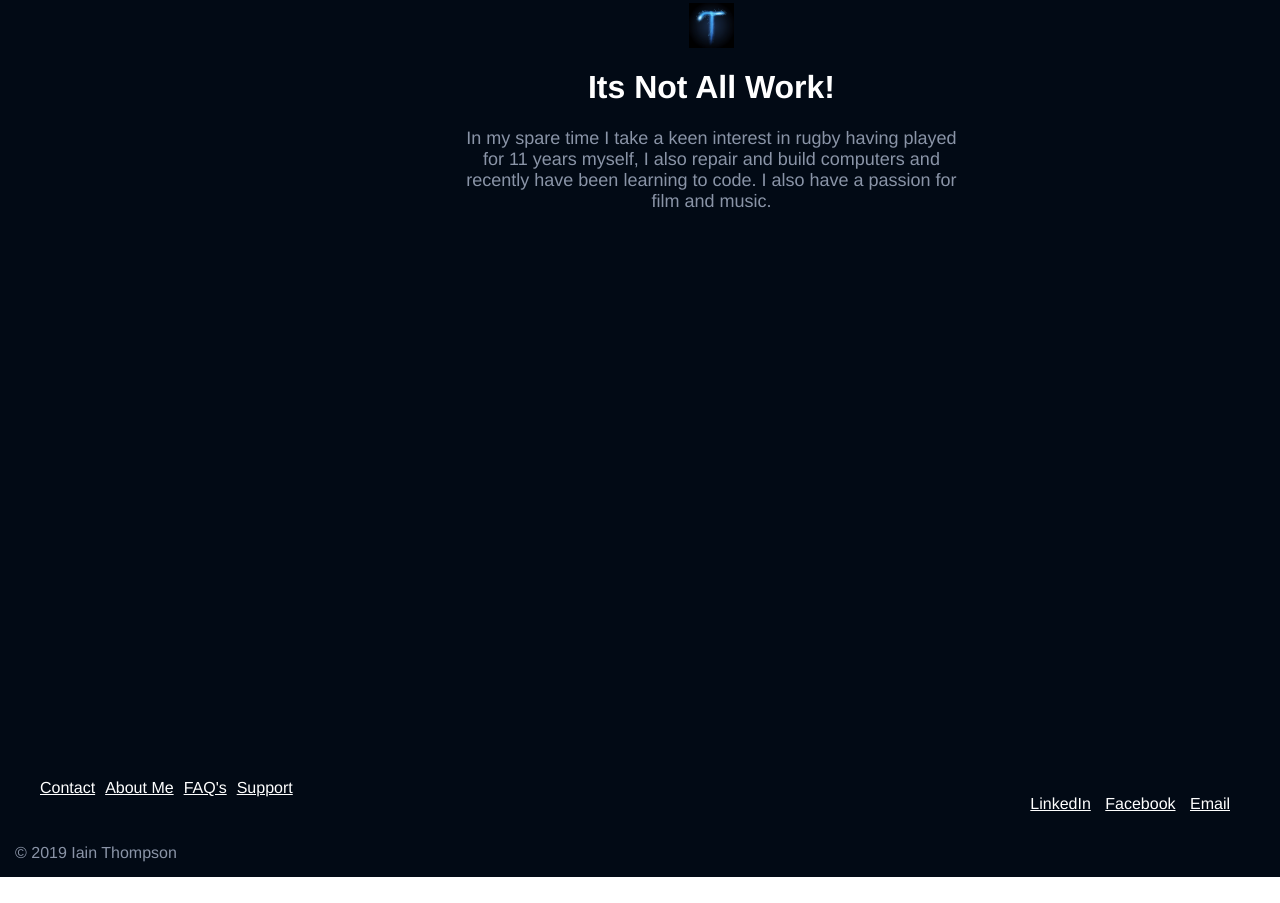
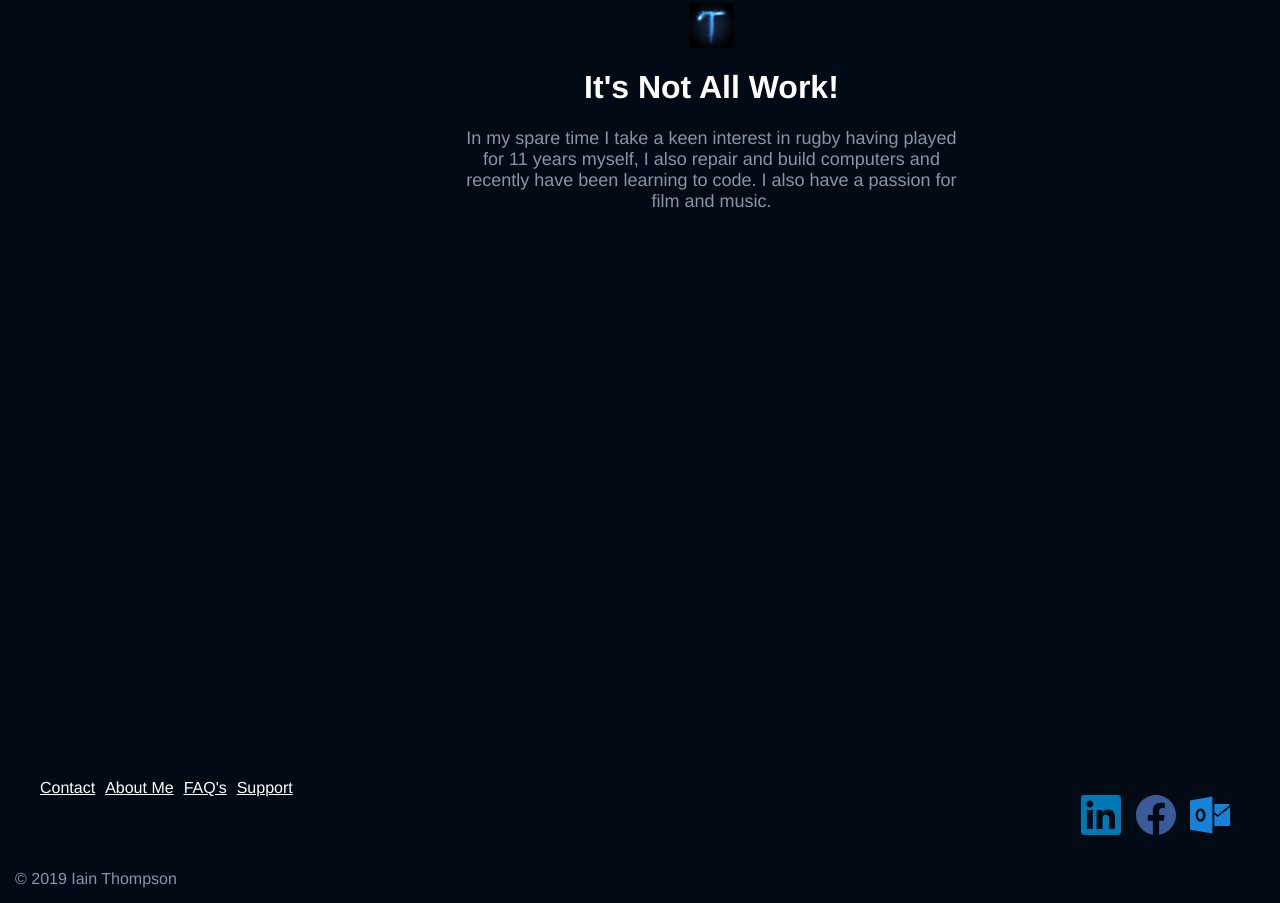
Before and after one commit to IainThompson/Home-Page, a website: page index.html in a window 1280 px wide. Shown: the part 1621-2524 px from the top of the page. Before the commit the page ends 2498 px from the top, so only its background shows below. Drawn offline with Linux system fonts and the light colour scheme.

Commit message:
whoopdedoo bazil

```diff
--- a/index.html
+++ b/index.html
@@ -62,7 +62,7 @@
                     </div>
                     <div class="cross_centre">
                         <img class="logo" src="logo.jpg" height="45px" width="45px"></img>
-                        <h1 class="cross_centre_title">Its Not All Work!</h1>
+                        <h1 class="cross_centre_title">It's Not All Work!</h1>
 
                         <p class="cross_centre_text">In my spare time I take a keen interest in rugby having played for 11 years myself, I also repair and build computers and recently have been learning to code. I also have a passion for film and music.</p>
                     </div>
@@ -92,13 +92,19 @@
                 </ul>
                 <ul class="social_links">
                     <li>
-                        <a href="https://www.linkedin.com/in/iain-thompson-15759788/" target="_blank">LinkedIn</a>
+                        <a href="https://www.linkedin.com/in/iain-thompson-15759788/" class="linkedin" target="_blank">
+                            <svg height="40px" width="40px" fill="#0077B5" role="img" viewBox="0 0 24 24" xmlns="http://www.w3.org/2000/svg"><title>LinkedIn icon</title><path d="M20.447 20.452h-3.554v-5.569c0-1.328-.027-3.037-1.852-3.037-1.853 0-2.136 1.445-2.136 2.939v5.667H9.351V9h3.414v1.561h.046c.477-.9 1.637-1.85 3.37-1.85 3.601 0 4.267 2.37 4.267 5.455v6.286zM5.337 7.433c-1.144 0-2.063-.926-2.063-2.065 0-1.138.92-2.063 2.063-2.063 1.14 0 2.064.925 2.064 2.063 0 1.139-.925 2.065-2.064 2.065zm1.782 13.019H3.555V9h3.564v11.452zM22.225 0H1.771C.792 0 0 .774 0 1.729v20.542C0 23.227.792 24 1.771 24h20.451C23.2 24 24 23.227 24 22.271V1.729C24 .774 23.2 0 22.222 0h.003z"/></svg>
+                        </a>
                     </li>
                     <li>
-                        <a href="http://www.facebook.com/iain.thompson3" target="_blank">Facebook</a>
+                        <a href="http://www.facebook.com/iain.thompson3" class="fb" target="_blank">
+                            <svg height="40px" width="40px" fill="#3C5A99" role="img" viewBox="0 0 24 24" xmlns="http://www.w3.org/2000/svg"><title>Facebook icon</title><path d="M23.9981 11.9991C23.9981 5.37216 18.626 0 11.9991 0C5.37216 0 0 5.37216 0 11.9991C0 17.9882 4.38789 22.9522 10.1242 23.8524V15.4676H7.07758V11.9991H10.1242V9.35553C10.1242 6.34826 11.9156 4.68714 14.6564 4.68714C15.9692 4.68714 17.3424 4.92149 17.3424 4.92149V7.87439H15.8294C14.3388 7.87439 13.8739 8.79933 13.8739 9.74824V11.9991H17.2018L16.6698 15.4676H13.8739V23.8524C19.6103 22.9522 23.9981 17.9882 23.9981 11.9991Z"/></svg>
+                        </a>
                     </li>
                     <li>
-                        <a href="mailto:i.thompson93@outlook.com?Subject=I have seen your website">Email</a>
+                        <a href="mailto:i.thompson93@outlook.com?Subject=I have seen your website" class="mail">
+                            <svg height="40px" width="40px" fill="#1683D8" role="img" viewBox="0 0 24 24" xmlns="http://www.w3.org/2000/svg"><title>Microsoft Outlook icon</title><path d="M24 7.387v10.478c0 .23-.08.424-.238.576-.158.154-.352.23-.58.23h-8.547v-6.959l1.6 1.229c.102.085.229.126.379.126.148 0 .277-.041.389-.127L24 7.387zm-9.365-2.021h8.547c.211 0 .393.063.543.192.15.128.234.3.248.51l-7.369 5.876-1.969-1.549V5.366zM13.404.864v22.271L0 20.819V3.244L13.406.864h-.002zm-4.049 11.18c-.02-1.133-.313-2.072-.879-2.814-.555-.74-1.275-1.131-2.131-1.164-.824.033-1.529.423-2.1 1.164-.57.742-.855 1.682-.87 2.814.015 1.117.315 2.047.885 2.791.571.74 1.274 1.133 2.101 1.176.855-.035 1.574-.424 2.145-1.17.57-.748.87-1.68.885-2.797h-.036zm-3.12-2.482c.431.02.794.256 1.083.717.285.461.435 1.045.435 1.752 0 .721-.149 1.307-.435 1.771-.301.464-.66.704-1.096.704s-.795-.226-1.095-.69-.435-1.05-.435-1.754c0-.705.135-1.291.435-1.74.284-.45.646-.69 1.081-.721l.027-.039z"/></svg>
+                        </a>
                     </li>
                 </ul>
             </div>
--- a/styles.css
+++ b/styles.css
@@ -67,6 +67,7 @@ img {
     top: -50px;
     filter: saturate(0.75);
 }
+
 
 .billboard_button.primary {
     background-color: #0879E4;
@@ -259,3 +260,41 @@ img {
    padding: 15px;
    color: #8A94A7;
 }
+
+.social_links a {
+    display: block;
+    height: 40px;
+    width: 40px;
+}
+
+.social_links svg {
+    position: relative;
+}
+
+.fb:hover {
+    background: white;
+    border-radius: 50%;
+}
+
+.linkedin:hover {
+    background: white;
+    border-radius: 5px;
+}
+
+.mail:hover:before {
+    background: white;
+    border-radius: 5px;
+    content: "";
+    position: absolute;
+    top: 50%;
+    transform: translateY(-50%);
+    height: 22px;
+    width: 38%;
+    z-index: 0;
+    right: 0;
+}
+
+.mail {
+    position: relative;
+
+}
```
Also changed, not shown: facebook.svg (added), linkedin.svg (added), mail.svg (added).
